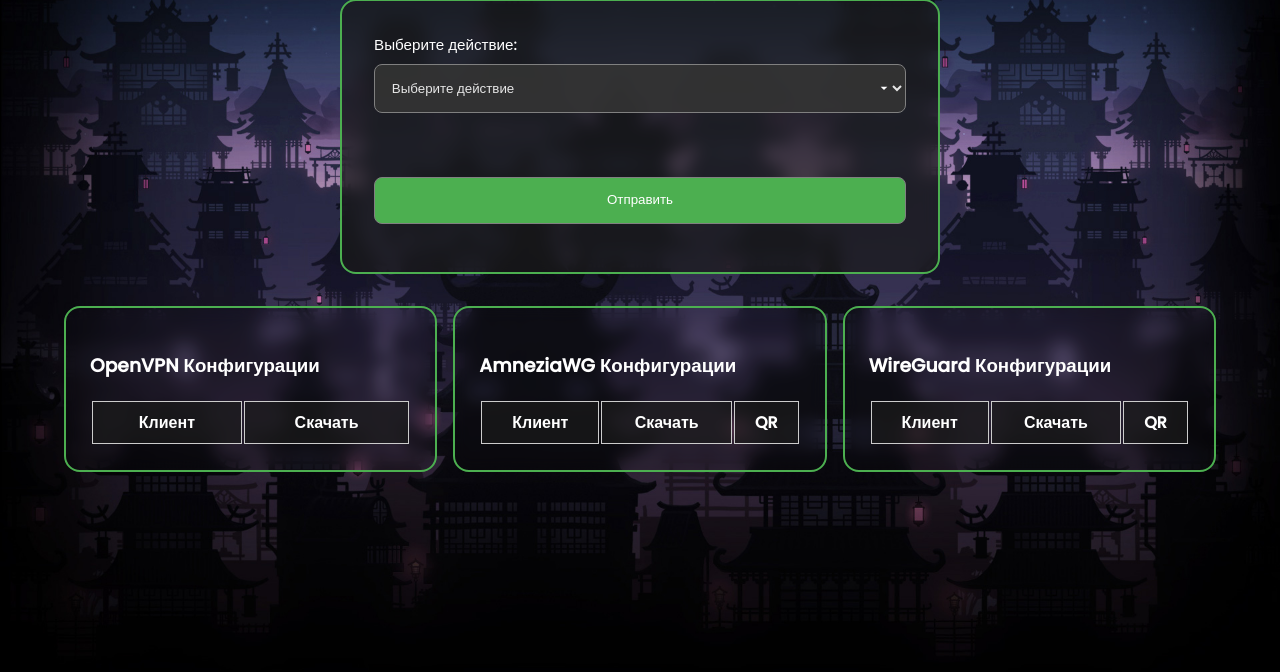
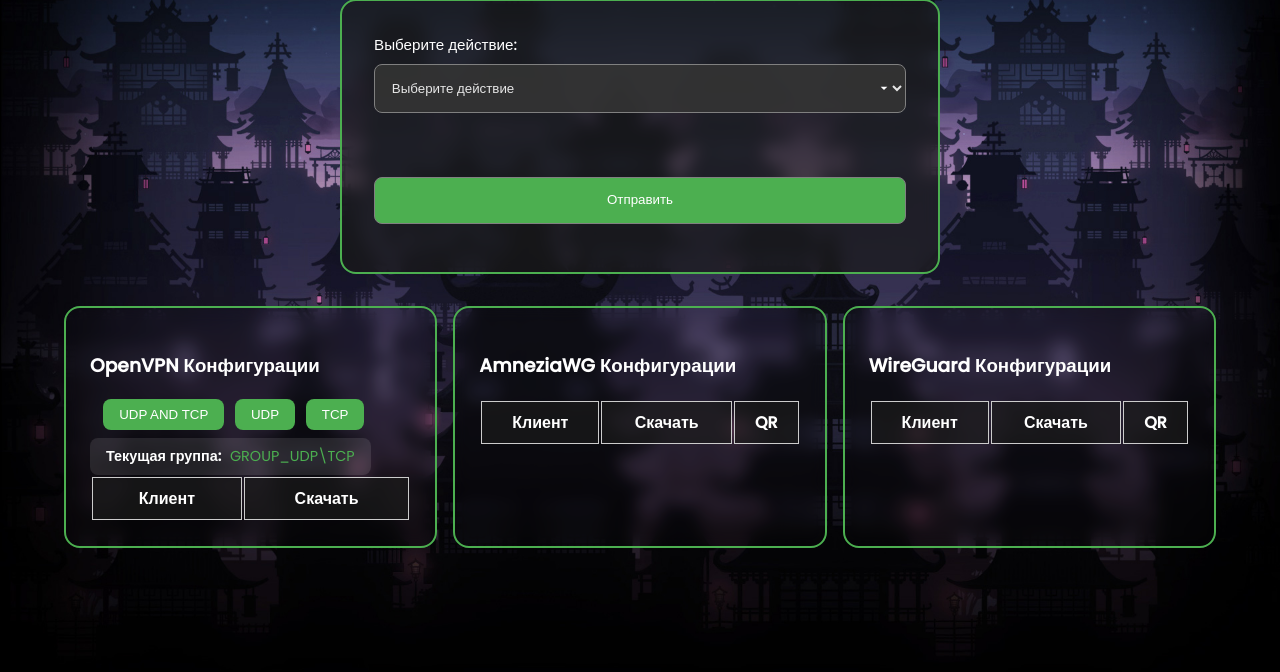
Before and after one commit to Kirito0098/AdminAntizapret, a Flask app: page / in a window 1280 px wide. Shown: the part 76-748 px from the top of the page. Run offline with Flask 3, Linux system fonts and the light colour scheme; the visitor is signed in with stand-in values (Sample User, id 1); lists and menus that the app fills with data are empty; some libraries are stand-ins or nearby versions.

Commit message:
v 1.2.9.4 add filter config openvpn udp tcp udp/tcp

```diff
--- a/app.py
+++ b/app.py
@@ -52,11 +52,23 @@ csrf = CSRFProtect(app)
 ip_restriction.init_app(app)
 init_antizapret(app)
 
+OPENVPN_FOLDERS = [
+    "/root/antizapret/client/openvpn/antizapret",
+    "/root/antizapret/client/openvpn/antizapret-tcp",
+    "/root/antizapret/client/openvpn/antizapret-udp",
+    "/root/antizapret/client/openvpn/vpn",
+    "/root/antizapret/client/openvpn/vpn-tcp",
+    "/root/antizapret/client/openvpn/vpn-udp",
+]
+
+GROUP_FOLDERS = {
+    'GROUP_UDP\TCP': [OPENVPN_FOLDERS[0], OPENVPN_FOLDERS[3]],  # UDP AND tcp
+    'GROUP_UDP':  [OPENVPN_FOLDERS[2], OPENVPN_FOLDERS[5]],  # UDP only
+    'GROUP_TCP':  [OPENVPN_FOLDERS[1], OPENVPN_FOLDERS[4]],  # TCP only
+}
+
 CONFIG_PATHS = {
-    "openvpn": [
-        "/root/antizapret/client/openvpn/antizapret",
-        "/root/antizapret/client/openvpn/vpn",
-    ],
+    "openvpn": GROUP_FOLDERS["GROUP_UDP\TCP"],
     "wg": [
         "/root/antizapret/client/wireguard/antizapret",
         "/root/antizapret/client/wireguard/vpn",
@@ -337,25 +349,24 @@ class FileValidator:
             try:
                 if file_type not in self.config_paths:
                     abort(400, description="Недопустимый тип файла")
-
-                for config_dir in self.config_paths[file_type]:
-                    for root, _, files in os.walk(config_dir):
-                        for file in files:
-                            if file.replace("(", "").replace(
-                                ")", ""
-                            ) == filename.replace("(", "").replace(")", ""):
-                                file_path = os.path.join(root, file)
-                                clean_name = file.replace("(", "").replace(")", "")
-                                return func(file_path, clean_name, *args, **kwargs)
-
+                def _scan(dirs):
+                    for config_dir in dirs:
+                        for root, _, files in os.walk(config_dir):
+                            for file in files:
+                                if file.replace("(", "").replace(")", "") == filename.replace("(", "").replace(")", ""):
+                                    return os.path.join(root, file), file.replace("(", "").replace(")", "")
+                    return None, None
+                file_path, clean_name = _scan(self.config_paths[file_type])
+                if not file_path and file_type == "openvpn":
+                    file_path, clean_name = _scan(OPENVPN_FOLDERS)
+                if file_path:
+                    return func(file_path, clean_name, *args, **kwargs)
                 abort(404, description="Файл не найден")
-
             except Exception as e:
                 print(f"Аларм! ошибка: {str(e)}")
                 abort(500)
 
         return wrapper
-
 
 class QRGenerator:
     def __init__(self):
@@ -466,6 +477,12 @@ app.view_functions['antizapret_settings_schema'] = auth_manager.login_required(
 @auth_manager.login_required
 def index():
     if request.method == "GET":
+        group = session.get("openvpn_group", "GROUP_UDP\TCP")
+        if group not in GROUP_FOLDERS:
+            group = "GROUP_UDP\TCP"
+        folders = GROUP_FOLDERS[group]
+        config_file_handler.config_paths["openvpn"] = folders
+        file_validator.config_paths["openvpn"] = folders
         openvpn_files, wg_files, amneziawg_files = config_file_handler.get_config_files()
         cert_expiry = config_file_handler.get_openvpn_cert_expiry()
 
@@ -474,7 +491,9 @@ def index():
             openvpn_files=openvpn_files,
             wg_files=wg_files,
             amneziawg_files=amneziawg_files,
-            cert_expiry=cert_expiry
+            cert_expiry=cert_expiry,
+            current_openvpn_group=group,
+            current_openvpn_folders=folders,
         )
 
     if request.method == "POST":
@@ -518,6 +537,14 @@ def index():
         except Exception as e:
             return jsonify({"success": False, "message": f"Ошибка: {str(e)}"}), 500
 
+
+@app.route("/set_openvpn_group", methods=["POST"])
+def set_openvpn_group():
+    grp = request.form.get("group", "GROUP_UDP\TCP")
+    if grp not in GROUP_FOLDERS:
+        grp = "GROUP_UDP\TCP"
+    session["openvpn_group"] = grp
+    return redirect(url_for("index"))
 
 # Страница логина
 @app.route("/login", methods=["GET", "POST"])
@@ -591,24 +618,26 @@ def download(file_path, clean_name):
         base = os.path.basename(file_path)
 
         pattern = re.compile(
-            r"^([^-]+)-(.+?)-\(.+\)(?:-(wg|am))?\.(ovpn|conf)$", re.IGNORECASE
+            r"^(?P<prefix>[^-]+)-(?P<client>[^-]+)-\([^)]+\)(?:-(?P<proto>udp|tcp))?(?:-(?P<suffix>wg|am))?\.(?P<ext>ovpn|conf)$",
+            re.IGNORECASE,
         )
         m = pattern.match(base)
 
         if m:
-            prefix, client, suffix, ext = (
-                m.group(1).lower(),
-                m.group(2),
-                m.group(3).lower() if m.group(3) else None,
-                m.group(4).lower(),
-            )
-            is_az = prefix == "antizapret"
-            proto_prefix = ""
-            if suffix == "wg":
-                proto_prefix = "WG-"
-            elif suffix == "am":
-                proto_prefix = "AWG-"
-            download_name = f"{proto_prefix}{client}{'-AZ' if is_az else ''}.{ext}"
+            prefix = m.group('prefix').lower()
+            client = m.group('client')
+            proto = m.group('proto')
+            suffix = m.group('suffix')
+            ext = m.group('ext').lower()
+            if prefix == 'vpn':
+                base_name = f"{client}-vpn"
+            else:
+                base_name = client
+            az = '-az' if prefix == 'antizapret' else ''
+            if proto:
+                download_name = f"{base_name}-{proto}{az}.{ext}"
+            else:
+                download_name = f"{base_name}{az}.{ext}"
         else:
             download_name = base
         return send_from_directory(
--- a/static/assets/css/styles_index.css
+++ b/static/assets/css/styles_index.css
@@ -174,6 +174,55 @@ th {
   width: 120px;
 }
 
+/* кнопки переключения группы папок */
+.switch-folder-button {
+  background-color: #4caf50;
+  border: none;
+  color: white;
+  padding: 0.5rem 1rem;
+  margin: 0 0.2rem;
+  border-radius: 0.5rem;
+  cursor: pointer;
+  transition: background 0.3s;
+}
+.switch-folder-button:hover {
+  background-color: #45a049;
+}
+
+.folder-group-buttons form {
+  display: inline;
+}
+
+/* стиль отображения выбранной группы */
+.current-group-display {
+  margin-top: 0.5rem;
+  padding: 0.5rem 1rem;
+  background-color: hsla(0, 0%, 100%, 0.1);
+  border-radius: 0.5rem;
+  display: inline-block;
+  font-size: 0.9rem;
+}
+.current-group-label {
+  font-weight: bold;
+  margin-right: 0.3rem;
+}
+.current-group-value {
+  color: #4caf50;
+}
+.current-group-paths {
+  display: block;
+  font-size: 0.8rem;
+  color: #ccc;
+}
+
+/* укладываем имена в ячейки с многоточием */
+td {
+  max-width: 120px;
+  white-space: nowrap;
+  overflow: hidden;
+  text-overflow: ellipsis;
+}
+
 .download-button:hover {
   background-color: hsla(0, 0%, 100%, 0.1);
 }
@@ -265,8 +314,6 @@ th {
   transform: translateY(-2px);
 }
 
-
-
 /*=============== NAVIGATION STYLES ===============*/
 .navigation {
   background-color: hsla(0, 0%, 10%, 0.8);
@@ -294,7 +341,6 @@ th {
 .nav-link:hover {
   color: #4caf50;
 }
-
 
 /*=============== LOADING OVERLAY ===============*/
 #loading-overlay {
@@ -320,7 +366,6 @@ th {
   border-radius: 0.5rem;
   border: 2px solid #4caf50;
 }
-
 
 @keyframes spin {
   0% {
@@ -392,7 +437,6 @@ th {
   cursor: not-allowed;
 }
 
-
 /*=============== FLASH MESSAGES ===============*/
 .flash-messages {
   margin-bottom: 1rem;
@@ -521,7 +565,6 @@ th {
   margin-bottom: 1rem;
 }
 
-
 .form-container button {
   background-color: #4caf50;
   color: hsl(0, 0%, 100%);
@@ -533,7 +576,6 @@ th {
 .form-container button:hover {
   background-color: #45a049;
 }
-
 
 .notifications {
   margin-top: 1rem;
@@ -591,7 +633,6 @@ th {
   padding: 0 var(--side-padding);
   box-sizing: border-box;
 }
-
 
 .sidebar-menu {
   display: block;
@@ -901,7 +942,6 @@ th {
   }
 }
 
-
 .config-column {
   display: flex;
   flex-direction: column;
@@ -1415,7 +1455,6 @@ textarea.full-width {
 .full-width {
   display: block;
 }
-
 
 /* Стили для успешных сообщений */
 .flash-success {
--- a/static/assets/js/main_index.js
+++ b/static/assets/js/main_index.js
@@ -30,8 +30,13 @@ document.addEventListener('DOMContentLoaded', function () {
 
   // Функция для извлечения имени клиента из имени файла
   function extractClientName(filename) {
-    const parts = filename.split('-');
-    return parts.slice(1, -2).join('-'); // Извлекаем имя клиента между первым и предпоследними частями
+    let name = filename || "";
+    name = name.replace(/^(antizapret-|vpn-)/i, "");
+    const idx = name.indexOf('-(');
+    if (idx !== -1) {
+      name = name.substring(0, idx);
+    }
+    return name.trim();
   }
 
   // Функция для обновления видимости элементов формы
@@ -156,9 +161,10 @@ document.addEventListener('DOMContentLoaded', function () {
       rows.forEach((row) => {
         const clientNameCell = row.querySelector('td:first-child');
         if (clientNameCell) {
-          const clientName = extractClientName(
-            clientNameCell.textContent.trim(),
-          );
+          let clientName = clientNameCell.getAttribute('data-client-name');
+          if (!clientName) {
+            clientName = clientNameCell.textContent.trim();
+          }
           if (clientName && !clientName.toLowerCase().includes('client')) {
             uniqueClientNames.add(clientName);
           }
--- a/templates/index.html
+++ b/templates/index.html
@@ -23,7 +23,7 @@
       <div class="form-group" id="client-name-container">
         <label for="client-name">Имя клиента:</label>
         <input type="text" id="client-name" name="client-name" placeholder=" "
-          oninput="this.value = this.value.replace(/[^a-zA-Z0-9\-]/g, '').slice(0, 15);" ; />
+          oninput="this.value = this.value.replace(/[^a-zA-Z0-9\_]/g, '').slice(0, 15);" ; />
       </div>
 
       <div class="form-group" id="work-term-container">
@@ -45,6 +45,32 @@
 <div class="file-list">
   <div class="column">
     <h3>OpenVPN Конфигурации</h3>
+    <div class="folder-group-buttons" style="margin-left:10px; display:inline-block;">
+      <form action="{{ url_for('set_openvpn_group') }}" method="post" style="display:inline">
+        <input type="hidden" name="csrf_token" value="{{ csrf_token() }}" />
+        <input type="hidden" name="group" value="GROUP_UDP\TCP" />
+        <button type="submit" class="switch-folder-button">UDP AND TCP</button>
+      </form>
+      <form action="{{ url_for('set_openvpn_group') }}" method="post" style="display:inline">
+        <input type="hidden" name="csrf_token" value="{{ csrf_token() }}" />
+        <input type="hidden" name="group" value="GROUP_UDP" />
+        <button type="submit" class="switch-folder-button">UDP</button>
+      </form>
+      <form action="{{ url_for('set_openvpn_group') }}" method="post" style="display:inline">
+        <input type="hidden" name="csrf_token" value="{{ csrf_token() }}" />
+        <input type="hidden" name="group" value="GROUP_TCP" />
+        <button type="submit" class="switch-folder-button">TCP</button>
+      </form>
+    </div>
+    {% if current_openvpn_group %}
+    <div class="current-group-display">
+      <span class="current-group-label">Текущая группа:</span>
+      <span class="current-group-value">{{ current_openvpn_group }}</span>
+      {% if current_openvpn_folders %}
+      <br />
+      {% endif %}
+    </div>
+    {% endif %}
     <div class="scrollable">
       <table>
         <thead>
```
